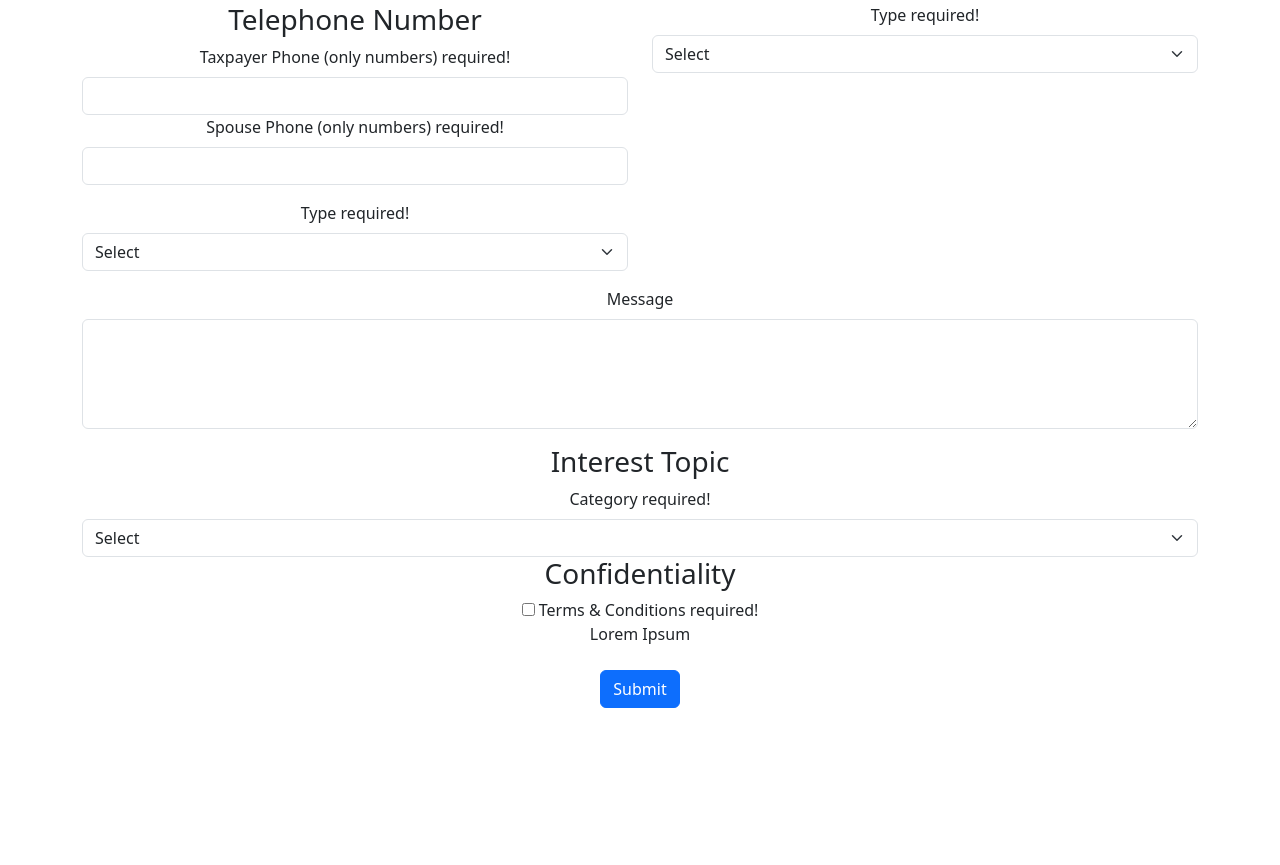
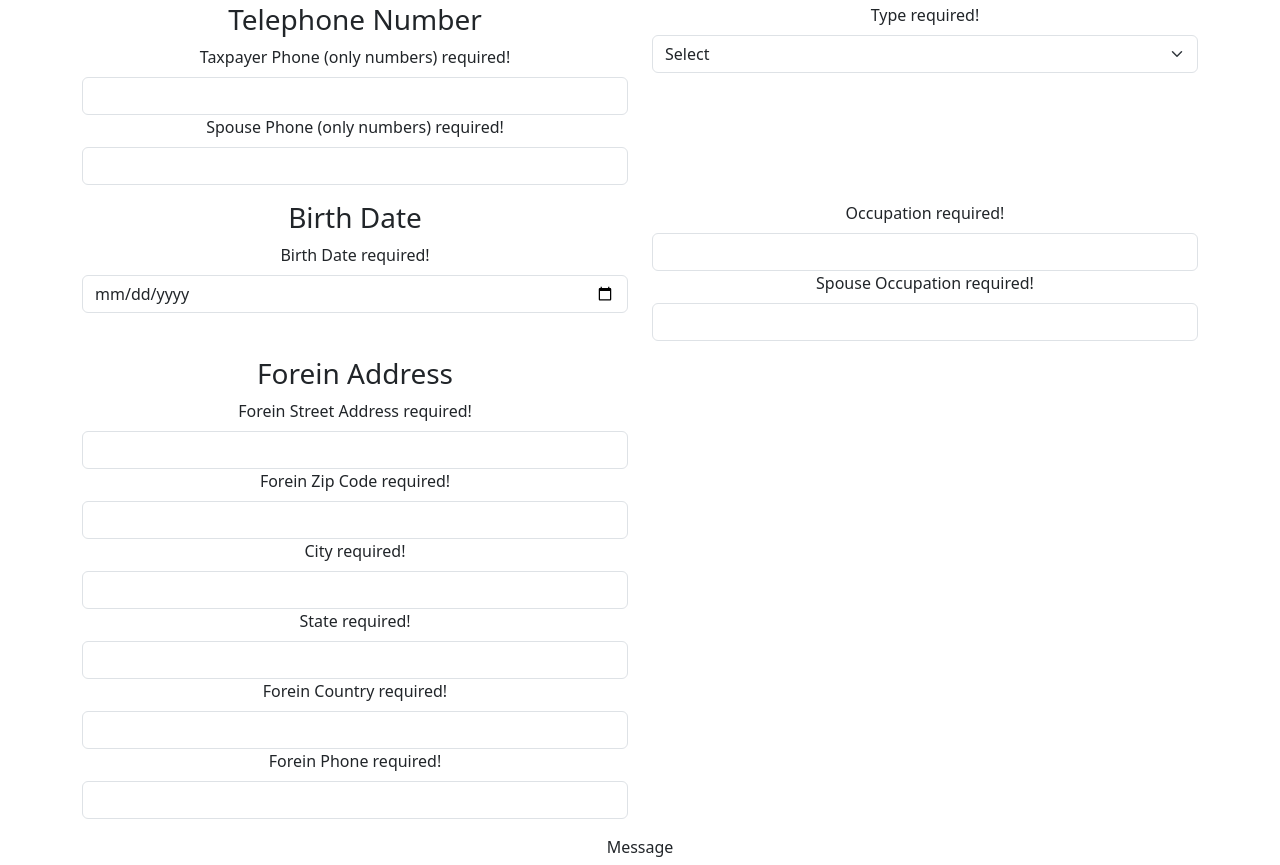
Before and after one commit to cynthiapinedoh79/Project2js, a plain HTML site: page index.html in a window 1280 px wide. Shown: the part 1695-2560 px from the top of the page. Before the commit the page ends 2403 px from the top, so only its background shows below. Drawn offline with nearby package versions, Linux system fonts and the light colour scheme.

Commit message:
addind Forein Adress to form

```diff
--- a/index.html
+++ b/index.html
@@ -56,7 +56,8 @@
                                 </label>
                             </div>
                             <div class="form-check">
-                                <input class="form-check-input" type="radio" name="radioDefault" id="radioDefault2" checked>
+                                <input class="form-check-input" type="radio" name="radioDefault" id="radioDefault2"
+                                    checked>
                                 <label class="form-check-label" for="radioDefault2">
                                     Spanish forms printed only
                                 </label>
@@ -66,15 +67,18 @@
                                 <div id="f-r" class="row">
                                     <div id="s-info">
                                         <div class="col-12 col-lg-6 mb-3">
-                                        <label for="fname" class="form-label">First Name<span> required!</span></label>
+                                            <label for="fname" class="form-label">First Name<span>
+                                                    required!</span></label>
                                             <input class="form-control" id="fname" name="fname" type="text" required>
                                             <span>
                                                 <label for="fnamei" class="form-label">Initial</label>
                                                 <input class="form-control" id="fnamei" name="fnamei" type="text">
                                             </span>
                                             <span>
-                                        <label for="lname" class="form-label">Last Name<span> required!</span></label>
-                                        <input class="form-control" id="lname" name="lname" type="text" required>
+                                                <label for="lname" class="form-label">Last Name<span>
+                                                        required!</span></label>
+                                                <input class="form-control" id="lname" name="lname" type="text"
+                                                    required>
                                             </span>
                                             <span>
                                                 <label for="lnames" class="form-label">Suffix</label>
@@ -90,15 +94,18 @@
                                     <p>If filing a JOINT return, enter your spouse's Information</p>
                                     <div id="j-info">
                                         <div class="col-12 col-lg-6 mb-3">
-                                            <label for="fname" class="form-label">First Name<span> required!</span></label>
+                                            <label for="fname" class="form-label">First Name<span>
+                                                    required!</span></label>
                                             <input class="form-control" id="fname" name="fname" type="text" required>
                                             <span>
                                                 <label for="fnamei" class="form-label">Initial</label>
                                                 <input class="form-control" id="fnamei" name="fnamei" type="text">
                                             </span>
                                             <span>
-                                            <label for="lname" class="form-label">Last Name<span> required!</span></label>
-                                            <input class="form-control" id="lname" name="lname" type="text" required>
+                                                <label for="lname" class="form-label">Last Name<span>
+                                                        required!</span></label>
+                                                <input class="form-control" id="lname" name="lname" type="text"
+                                                    required>
                                             </span>
                                             <span>
                                                 <label for="lnames" class="form-label">Suffix</label>
@@ -150,7 +157,8 @@
                                     <div class="col-12 col-lg-6 mb-3">
                                         <label for="email" class="form-label">Email<span> required!</span></label>
                                         <input class="form-control" id="email" name="email" type="email" required>
-                                        <label for="semail" class="form-label">Spouse Email<span> required!</span></label>
+                                        <label for="semail" class="form-label">Spouse Email<span>
+                                                required!</span></label>
                                         <input class="form-control" id="semail" name="semail" type="semail" required>
                                     </div>
                                     <div class="col-12 col-lg-6 mb-3">
@@ -173,8 +181,8 @@
                                             <div>
                                                 <label for="callh" class="form-label">Type<span>
                                                         required!</span></label>
-                                                <select id="callh" class="form-select form-control"
-                                                    name="callh" required>
+                                                <select id="callh" class="form-select form-control" name="callh"
+                                                    required>
                                                     <option value="" selected>Select</option>
                                                     <option>Morning</option>
                                                     <option>Afernoon</option>
@@ -184,27 +192,45 @@
                                         </div>
                                     </div>
 
+                                    <div class="col-12 col-lg-6 mb-3">
+                                        <h3 id="bd">Birth Date</h3>
+                                        <label for="bd" class="form-label">Birth Date<span>
+                                                required!</span></label>
+                                        <input class="form-control" id="bd" name="bd" type="date" required>
+                                    </div>
+                                    <div class="col-12 col-lg-6 mb-3">
+                                        <label for="occ" class="form-label">Occupation<span>
+                                                required!</span></label>
+                                        <input class="form-control" id="occ" name="occ" type="text" required>
+                                        <label for="socc" class="form-label">Spouse Occupation<span>
+                                            required!</span></label>
+                                    <input class="form-control" id="socc" name="socc" type="text" required>
+                                    </div>
+                                    <div class="col-12 col-lg-6 mb-3">
+                                        <h3>Forein Address</h3>
+                                        <label for="faddress" class="form-label">Forein Street Address<span>
+                                                required!</span></label>
+                                        <input class="form-control" id="faddress" name="faddress" type="text" required>
+                                        <label for="fzipcode" class="form-label">Forein Zip Code<span>
+                                                required!</span></label>
+                                        <input class="form-control" id="fzipcode" name="fzipcode" type="number" required>
+                                        <label for="fcity" class="form-label">City<span>
+                                                required!</span></label>
+                                        <input class="form-control" id="fcity" name="fcity" type="text" required>
+                                        <label for="fstate" class="form-label">State<span>
+                                                required!</span></label>
+                                        <input class="form-control" id="fstate" name="fstate" type="text" required>
+                                        <label for="fcountry" class="form-label">Forein Country<span>
+                                                required!</span></label>
+                                        <input class="form-control" id="fcountry" name="fcountry" type="text" required>
+                                        <label for="fphone" class="form-label">Forein Phone<span>
+                                                required!</span></label>
+                                        <input class="form-control" id="fphone" name="fphone" type="number" required>
+                                    </div>
 
 
 
 
-
-                                    <div class="col-12 col-lg-6 mb-3">
-                                        <div class="box">
-                                            <div>
-                                                <label for="meeting-type" class="form-label">Type<span>
-                                                        required!</span></label>
-                                                <select id="meeting-type" class="form-select form-control"
-                                                    name="meeting-type" required>
-                                                    <option value="" selected>Select</option>
-                                                    <option>A</option>
-                                                    <option>B</option>
-                                                    <option>C</option>
-                                                    <option>D</option>
-                                                </select>
-                                            </div>
-                                        </div>
-                                    </div>
                                     <div class="col-12 mb-3">
                                         <label for="message" class="form-label">Message</label>
                                         <textarea class="form-control" rows="4" id="message" name="message"></textarea>
```
Lines whose indentation alone changed are shown as unchanged.
